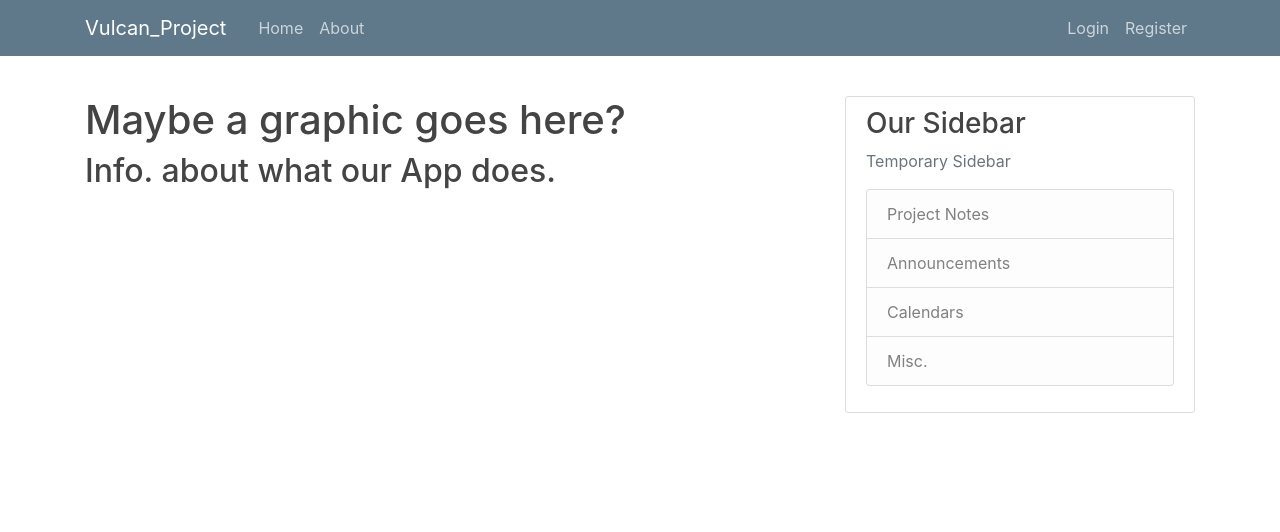
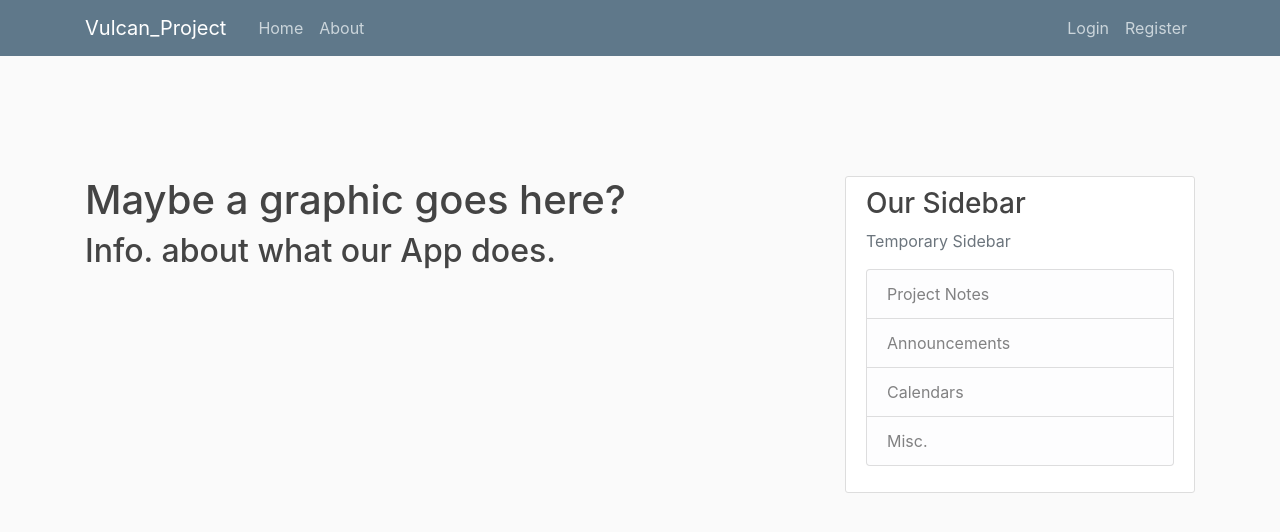
Before and after one commit to cs3398-vulcans-ponfarr/UPair-TxState-Project, a Flask app: page / in a window 1280 px wide. Shown: the top 532 px of the page. Run offline with Flask 2, Linux system fonts and the light colour scheme; some libraries are stand-ins or nearby versions.

Commit message:
Pycharm build

```diff
--- a/se_app/static/main.css
+++ b/se_app/static/main.css
@@ -1,4 +1,4 @@
-ody {
+Body {
   background: #fafafa;
   color: #333333;
   margin-top: 5rem;
```
Also changed, not shown: se_app/app.py (line endings or trailing spaces), se_app/forms.py (line endings or trailing spaces).
